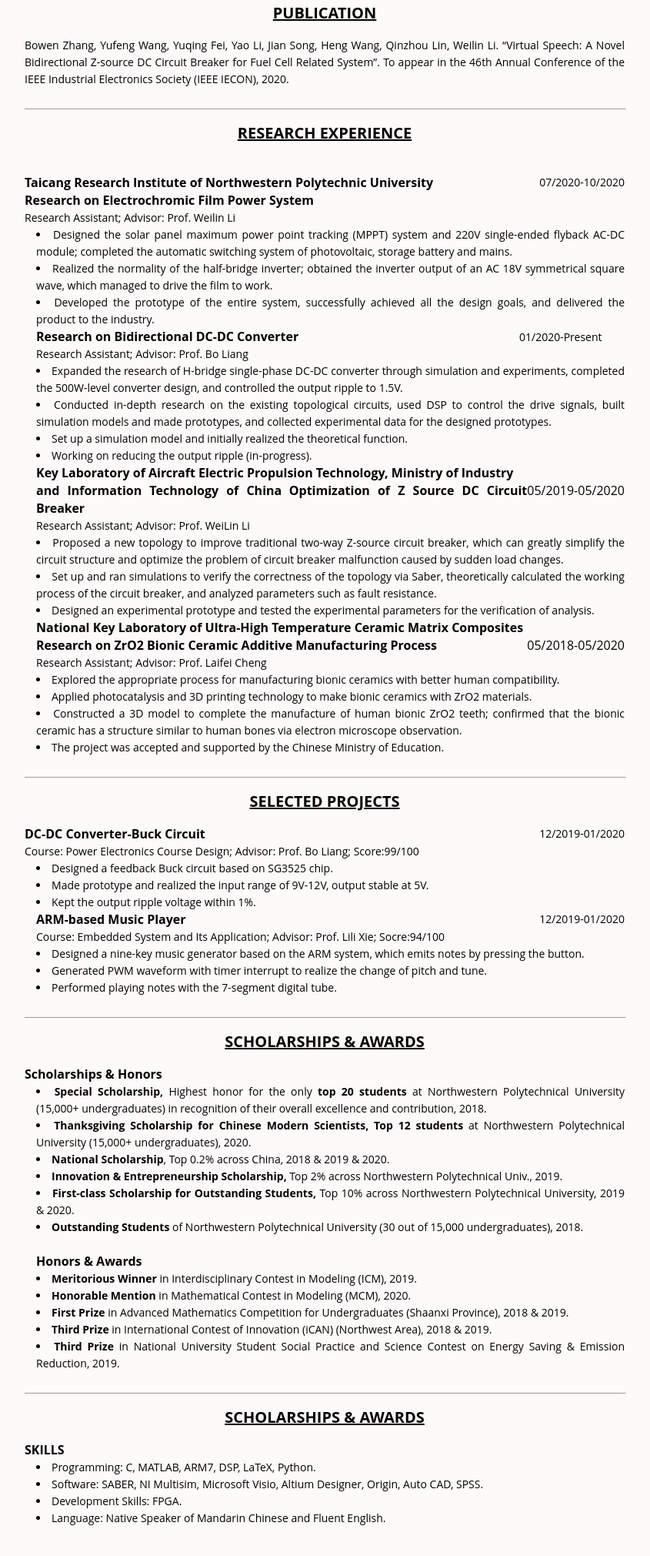
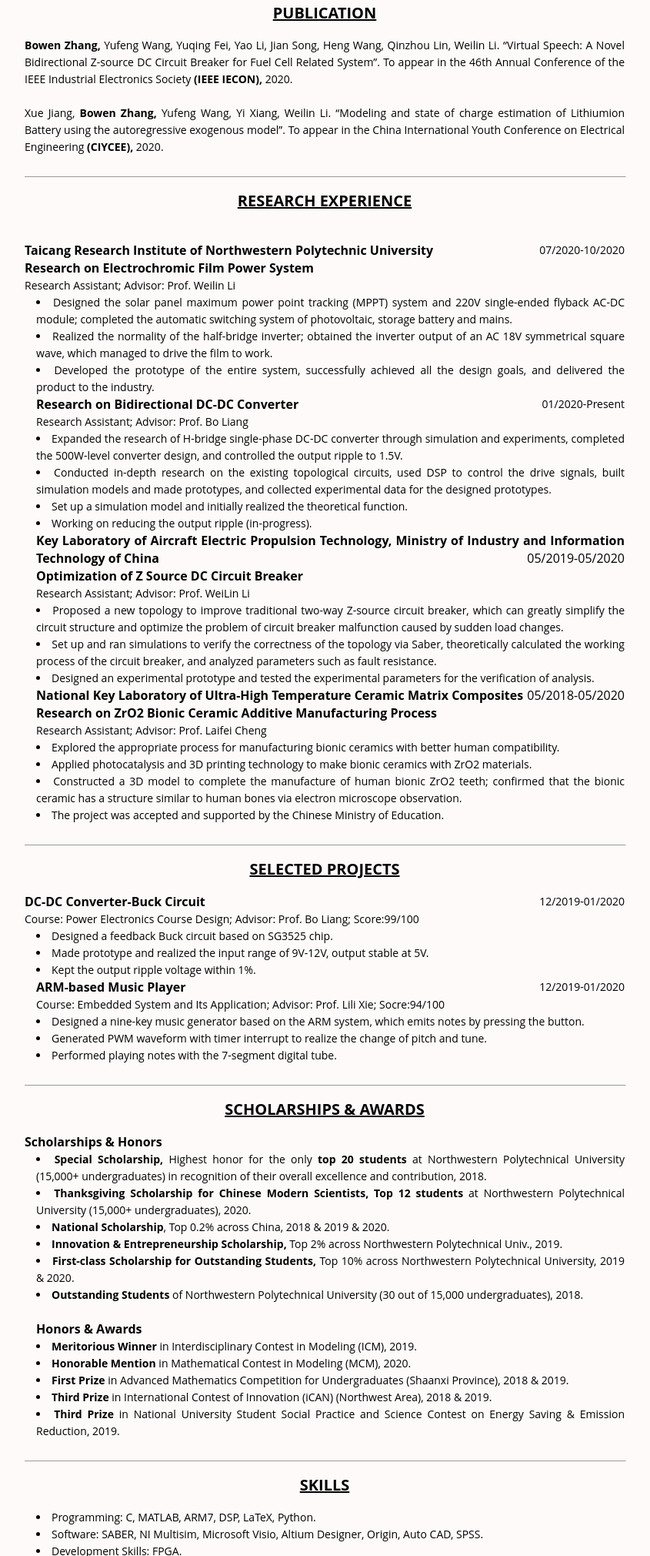
Before and after one commit to bowenzhangg/bowenzhangg1027.github.io, a plain HTML site: page index.html in a window 1280 px wide. Shown: the part 779-2800 px from the top of the page at 77% size, without its empty margins (218-1063 px from the left). Drawn offline with Linux system fonts and the light colour scheme; a web font is replaced by a local one.

Commit message:
Update index.html

```diff
--- a/index.html
+++ b/index.html
@@ -71,9 +71,9 @@
         <img alt="My Photo" src="./ZHANGBOWEN.jpg" height="230px" width="250px" align="right">
         <span style="font-size:18pt">Bowen Zhang</span>
         <br>
-
         <span style="font-size:10pt">School of AutoMation</a></span>
-        <br>
+		<br>
+       <span style="font-size:10pt">Northwestern Polytechnical University</a></span>
         <br>
         <br>
         <span style="font-size:10pt"><b>Address:</b></span>
@@ -96,10 +96,10 @@
         <br>
         <center>
           <span style="font-size:16pt;padding:0 10px;">
-            <a href="Rank Certificate.html" target="_blank">Academic Record</a> &nbsp &nbsp&nbsp&nbsp &nbsp &nbsp &nbsp &nbsp &nbsp
+            <a href="AR.pdf" target="_blank">Academic Record</a> &nbsp &nbsp &nbsp &nbsp &nbsp &nbsp &nbsp &nbsp &nbsp
           </span>
           <span style="font-size:16pt;padding:0 10px;">
-            <a href="Academic Record.html" target="_blank">Rank Certificate</a>
+            <a href="RC.pdf" target="_blank">Rank Certificate</a>
           </span>
         </center>
         <br>
@@ -114,6 +114,7 @@
           </ul>
             <p>
 <span style="font-size:12pt"><b>Northwestern Polytechnical University, Shaanxi, China&nbsp&nbsp&nbsp&nbsp&nbsp &nbsp &nbsp &nbsp &nbsp &nbsp &nbsp </b></span><div style="float:right;">09/2018-Present</div>
+<br>
 Bachelor of Engineering Degree in Electrical Engineering, expected
 <li>Cumulative GPA: 91.41/100; Comprehensive GPA: 90.41/100; Major GPA: 93.74/100.
 <li>Class Ranking: 1/102.
@@ -143,7 +144,9 @@ Bachelor of Engineering Degree in Electrical Engineering, expected
           <span class="text">PUBLICATION</span>
         </h2>
         <div class="content">
-          <p>Bowen Zhang, Yufeng Wang, Yuqing Fei, Yao Li, Jian Song, Heng Wang, Qinzhou Lin, Weilin Li. “Virtual Speech: A Novel Bidirectional Z-source DC Circuit Breaker for Fuel Cell Related System”. To appear in the 46th Annual Conference of the IEEE Industrial Electronics Society (IEEE IECON), 2020.</p>
+          <p><b>Bowen Zhang,</b> Yufeng Wang, Yuqing Fei, Yao Li, Jian Song, Heng Wang, Qinzhou Lin, Weilin Li. “Virtual Speech: A Novel Bidirectional Z-source DC Circuit Breaker for Fuel Cell Related System”. To appear in the 46th Annual Conference of the IEEE Industrial Electronics Society <b>(IEEE IECON),</b> 2020.</p>
+		  <br><br>
+		  <p>Xue Jiang, <b>Bowen Zhang,</b> Yufeng Wang, Yi Xiang, Weilin Li. “Modeling and state of charge estimation of Lithiumion Battery using the autoregressive exogenous model”. To appear in the China International Youth Conference on Electrical Engineering <b>(CIYCEE),</b> 2020.</p>
         </div>
         <div class="clear"></div>
         <hr size="1" width="100%">
@@ -153,9 +156,8 @@ Bachelor of Engineering Degree in Electrical Engineering, expected
           <span class="text">RESEARCH EXPERIENCE</span>
         </h2>
         <div class="content">
-          </ul>
             <br>
-			 <span style="font-size:12pt"><b>Taicang Research Institute of Northwestern Polytechnic University &nbsp &nbsp &nbsp &nbsp &nbsp &nbsp &nbsp &nbsp &nbsp &nbsp &nbsp </b><nr></span><div style="float:right;">07/2020-10/2020</div>
+			 <span style="font-size:12pt"><b>Taicang Research Institute of Northwestern Polytechnic University &nbsp &nbsp &nbsp &nbsp &nbsp &nbsp &nbsp &nbsp &nbsp &nbsp &nbsp </b></span><div style="float:right;">07/2020-10/2020</div>
 			 <br>
 			<span style="font-size:12pt"><b>Research on Electrochromic Film Power System</b></span>
 			<br>Research Assistant; Advisor: Prof. Weilin Li
@@ -163,23 +165,22 @@ Bachelor of Engineering Degree in Electrical Engineering, expected
 			<li>Realized the normality of the half-bridge inverter; obtained the inverter output of an AC 18V symmetrical square wave, which managed to drive the film to work.
 			<li>Developed the prototype of the entire system, successfully achieved all the design goals, and delivered the product to the industry.
 			<br>
-			<span style="font-size:12pt"><b>Research on Bidirectional DC-DC Converter &nbsp &nbsp &nbsp &nbsp &nbsp &nbsp &nbsp &nbsp &nbsp &nbsp &nbsp &nbsp &nbsp &nbsp &nbsp &nbsp &nbsp &nbsp &nbsp &nbsp &nbsp &nbsp &nbsp &nbsp &nbsp &nbsp &nbsp &nbsp  &nbsp &nbsp &nbsp &nbsp &nbsp &nbsp </b></span>01/2020-Present
+			<span style="font-size:12pt"><b>Research on Bidirectional DC-DC Converter &nbsp &nbsp &nbsp &nbsp &nbsp &nbsp &nbsp &nbsp &nbsp &nbsp &nbsp &nbsp &nbsp &nbsp &nbsp &nbsp &nbsp &nbsp &nbsp &nbsp &nbsp &nbsp &nbsp &nbsp &nbsp &nbsp &nbsp &nbsp  &nbsp &nbsp &nbsp &nbsp &nbsp &nbsp </b></span><div style="float:right;">01/2020-Present</div>
 			<br>Research Assistant; Advisor: Prof. Bo Liang
 			<li>Expanded the research of H-bridge single-phase DC-DC converter through simulation and experiments, completed the 500W-level converter design, and controlled the output ripple to 1.5V.
 			<li>Conducted in-depth research on the existing topological circuits, used DSP to control the drive signals, built simulation models and made prototypes, and collected experimental data for the designed prototypes.
 			<li>Set up a simulation model and initially realized the theoretical function.
 			<li>Working on reducing the output ripple (in-progress).
-			 <br>
-			<span style="font-size:12pt"><b>Key Laboratory of Aircraft Electric Propulsion Technology, Ministry of Industry &nbsp &nbsp &nbsp  </b><div style="float:right;">05/2019-05/2020</div>
+			<br>
+			<span style="font-size:12pt"><b>Key Laboratory of Aircraft Electric Propulsion Technology, Ministry of Industry and Information Technology of China </b><div style="float:right;">05/2019-05/2020</div>
               <br></span>
-			<span style="font-size:12pt"><b>and Information Technology of China</b></span>
 			<span style="font-size:12pt"><b>Optimization of Z Source DC Circuit Breaker</b></span>
               <br>Research Assistant; Advisor: Prof. WeiLin Li
 			<li>Proposed a new topology to improve traditional two-way Z-source circuit breaker, which can greatly simplify the circuit structure and optimize the problem of circuit breaker malfunction caused by sudden load changes.
 			<li>Set up and ran simulations to verify the correctness of the topology via Saber, theoretically calculated the working process of the circuit breaker, and analyzed parameters such as fault resistance.
 			<li>Designed an experimental prototype and tested the experimental parameters for the verification of analysis.
 			 <br>
-			<span style="font-size:12pt"><b>National Key Laboratory of Ultra-High Temperature Ceramic Matrix Composites     &nbsp </b><div style="float:right;">05/2018-05/2020</div>
+			<span style="font-size:12pt"><b>National Key Laboratory of Ultra-High Temperature Ceramic Matrix Composites  </b><div style="float:right;">05/2018-05/2020</div>
               <br>
               </span>
 			<span style="font-size:12pt"><b>Research on ZrO2 Bionic Ceramic Additive Manufacturing Process</b></span>
@@ -188,7 +189,7 @@ Bachelor of Engineering Degree in Electrical Engineering, expected
 			<li>Applied photocatalysis and 3D printing technology to make bionic ceramics with ZrO2 materials.
 			<li>Constructed a 3D model to complete the manufacture of human bionic ZrO2 teeth; confirmed that the bionic ceramic has a structure similar to human bones via electron microscope observation.
 			<li>The project was accepted and supported by the Chinese Ministry of Education.
-		  </ul>
+
         </div>
  <hr size="1" width="100%">
     </div>
@@ -197,7 +198,6 @@ Bachelor of Engineering Degree in Electrical Engineering, expected
           <span class="text">SELECTED PROJECTS</span>
         </h2>
         <div class="content">
-          </ul>
             <p><span style="font-size:12pt"><b>DC-DC Converter-Buck Circuit&nbsp &nbsp &nbsp &nbsp &nbsp &nbsp &nbsp &nbsp &nbsp &nbsp </b></span><div style="float:right;">12/2019-01/2020</div>
 			<br>
 			Course: Power Electronics Course Design; Advisor: Prof. Bo Liang; Score:99/100
@@ -211,7 +211,7 @@ Bachelor of Engineering Degree in Electrical Engineering, expected
 			<li>Designed a nine-key music generator based on the ARM system, which emits notes by pressing the button.
 			<li>Generated PWM waveform with timer interrupt to realize the change of pitch and tune.
 			<li>Performed playing notes with the 7-segment digital tube.
-		  </ul>
+			</p>
         </div>
  <hr size="1" width="100%">
      </div>
@@ -246,17 +246,17 @@ University, 2019 & 2020.
 	</div>
        <div class="section summary">
         <h2 class="section-header">
-          <span class="text">SCHOLARSHIPS & AWARDS</span>
+          <span class="text">SKILLS</span>
         </h2>
         <div class="content">
           </ul>
-			 <span style="font-size:12pt"><b>SKILLS</b></span>
 			<li>Programming: C, MATLAB, ARM7, DSP, LaTeX, Python.
 <li>Software: SABER, NI Multisim, Microsoft Visio, Altium Designer, Origin, Auto CAD, SPSS.
 <li>Development Skills: FPGA.
 <li>Language: Native Speaker of Mandarin Chinese and Fluent English.
 		  </ul>
         </div>
+		 <hr size="1" width="100%">
         <div class="clear"></div>
       <div class="footer">
         <span style="color:#808080"><p><i>
```
